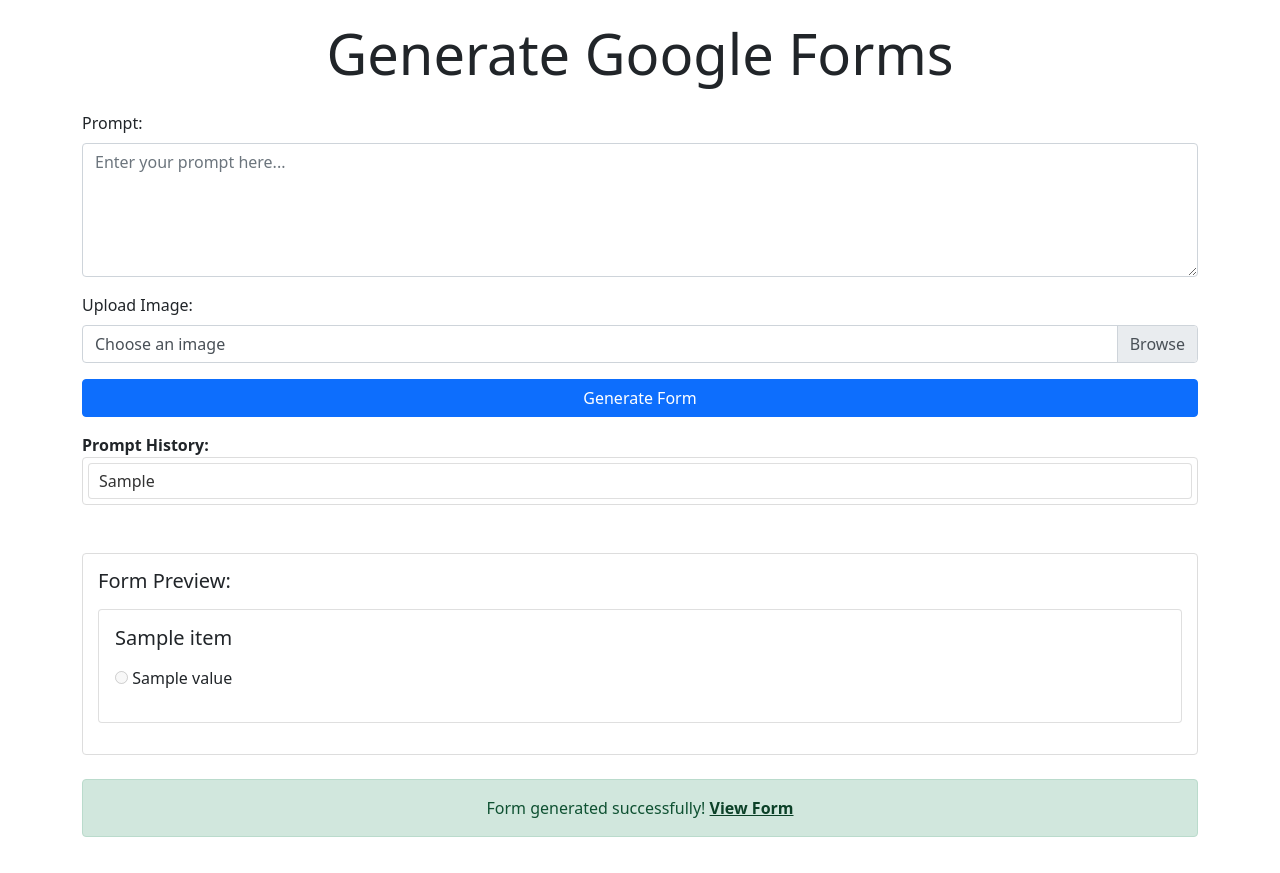
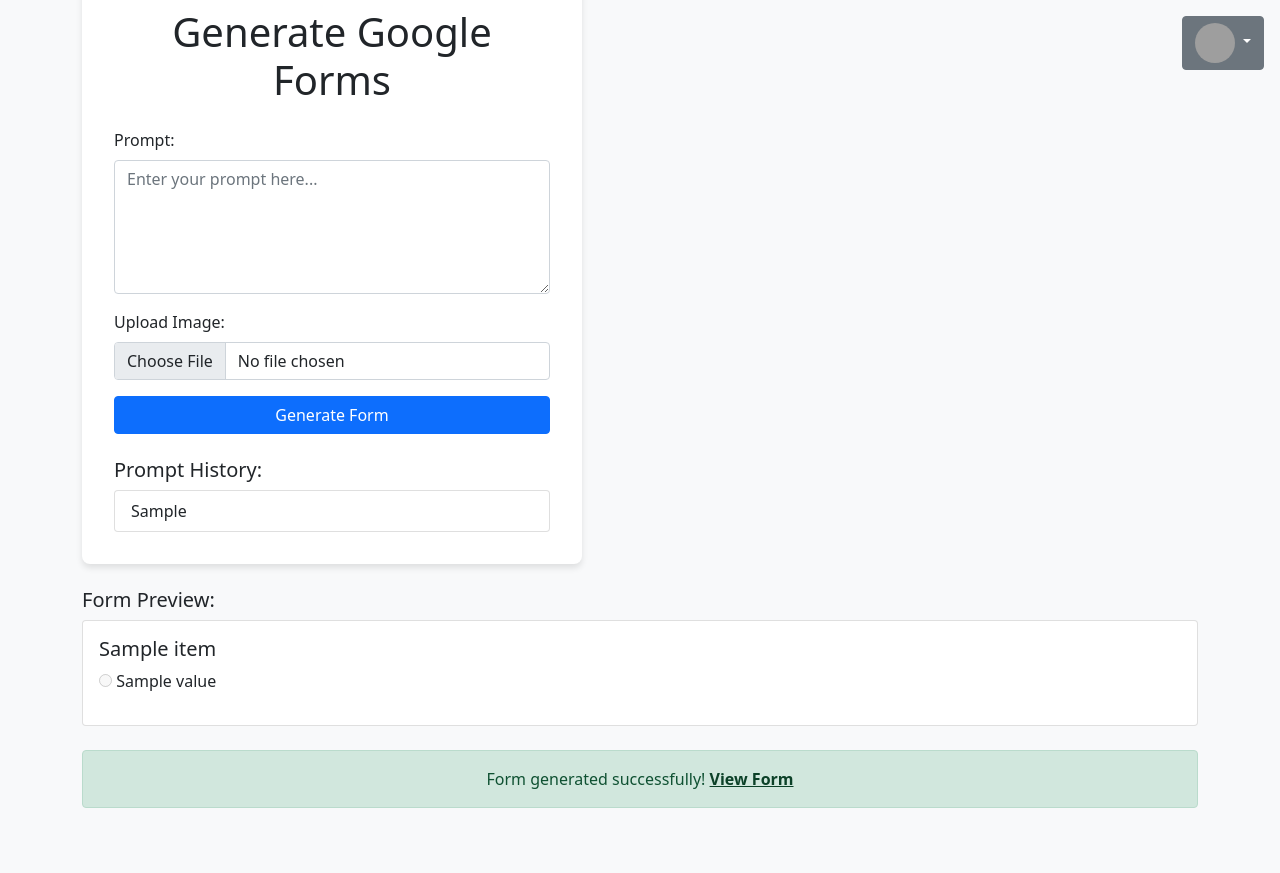
Before and after one commit to Gunn1/Formcreator, a Flask app: template templates/index.html in a window 1280 px wide. After the commit the page ends 808 px from the top, so only its background shows below. Run offline with Flask 3, Linux system fonts and the light colour scheme; the visitor is signed in with stand-in values (Sample User, id 1); the template is opened without the code that fills it: most values are stand-ins (such as "Sample title", 1, 10 or a date in 2020); some libraries are stand-ins or nearby versions; grey boxes are pictures that could not be loaded.

Commit message:
added profile picture

```diff
--- a/templates/index.html
+++ b/templates/index.html
@@ -5,73 +5,76 @@
     <meta name="viewport" content="width=device-width, initial-scale=1.0" />
     <title>Generate Google Forms</title>
     <link
-      rel="stylesheet"
-      href="https://stackpath.bootstrapcdn.com/bootstrap/4.5.2/css/bootstrap.min.css"
-    />
-    <link
       href="https://cdn.jsdelivr.net/npm/bootstrap@5.1.3/dist/css/bootstrap.min.css"
       rel="stylesheet"
     />
     <style>
       body {
-        padding: 20px;
+        background-color: #f8f9fa;
+        display: flex;
+        justify-content: center;
+        align-items: center;
+        height: 100vh;
+        margin: 0;
       }
-      textarea {
-        resize: vertical;
+      .login-container,
+      .app-container {
+        max-width: 500px;
+        background: #fff;
+        padding: 2rem;
+        border-radius: 8px;
+        box-shadow: 0 4px 6px rgba(0, 0, 0, 0.1);
       }
-      .prompt-container {
-        margin-bottom: 3rem;
-      }
-      .prompt-history {
-        max-height: 300px;
-        overflow-y: auto;
-        border: 1px solid #ddd;
-        border-radius: 4px;
-        padding: 5px;
-      }
-      .prompt-history a {
-        display: block;
-        padding: 5px 10px;
-        cursor: pointer;
-        text-decoration: none;
-        color: #333;
-      }
-      .prompt-history a:hover {
-        background-color: #f5f5f5;
-      }
-      .correct-answer {
-        font-weight: bold;
-        color: green;
-      }
-      .form-preview {
-        border: 1px solid #ddd;
-        border-radius: 4px;
-        padding: 15px;
-        margin-bottom: 1.5rem;
-      }
-      .form-preview h5 {
-        margin-bottom: 1rem;
+      .profile-menu {
+        position: absolute;
+        top: 1rem;
+        right: 1rem;
       }
     </style>
   </head>
   <body>
     <div class="container">
-      <h1 class="display-4 text-center mb-4">Generate Google Forms</h1>
-
-      <div class="prompt-container">
       {% if "credentials" not in session %}
-        <p class="text-center">
-          Please log in with your Google account to use this application.
+      <div class="login-container text-center">
+        <h1 class="mb-4">Welcome to Google Forms Generator</h1>
+        <p class="mb-4">
+          Log in with your Google account to start creating forms.
         </p>
-        <div class="text-center">
         <a href="{{ url_for('login') }}" class="btn btn-primary btn-lg"
           >Login with Google</a
         >
       </div>
       {% else %}
+      <div class="profile-menu dropdown">
+        <button
+          class="btn btn-secondary dropdown-toggle"
+          type="button"
+          id="profileMenuButton"
+          data-bs-toggle="dropdown"
+          aria-expanded="false"
+        >
+          <img
+            src="{{ user_profile_pic }}"
+            alt="Profile Picture"
+            class="rounded-circle"
+            width="40"
+            height="40"
+          />
+        </button>
+        <ul
+          class="dropdown-menu dropdown-menu-end"
+          aria-labelledby="profileMenuButton"
+        >
+          <li>
+            <a class="dropdown-item" href="{{ url_for('logout') }}">Logout</a>
+          </li>
+        </ul>
+      </div>
+      <div class="app-container">
+        <h1 class="text-center mb-4">Generate Google Forms</h1>
         <form method="POST" enctype="multipart/form-data">
-          <div class="form-group">
-            <label for="prompt">Prompt:</label>
+          <div class="mb-3">
+            <label for="prompt" class="form-label">Prompt:</label>
             <textarea
               class="form-control"
               id="prompt"
@@ -82,40 +85,36 @@
             ></textarea>
           </div>
 
-          <div class="form-group">
-            <label for="file">Upload Image:</label>
-            <div class="custom-file">
+          <div class="mb-3">
+            <label for="file" class="form-label">Upload Image:</label>
             <input
               type="file"
-                class="custom-file-input"
+              class="form-control"
               id="file"
               name="file"
               accept="image/*, application/pdf"
             />
-              <label class="custom-file-label" for="file"
-                >Choose an image</label
-              >
-            </div>
           </div>
 
-          <button type="submit" class="btn btn-primary btn-block">
+          <button type="submit" class="btn btn-primary w-100">
             Generate Form
           </button>
         </form>
 
-        <div class="mt-3">
-          <strong>Prompt History:</strong>
-          <div class="prompt-history">
+        <div class="mt-4">
+          <h5>Prompt History:</h5>
+          <div class="list-group">
             {% for p in prompt_history %}
-            <a href="#" class="list-group-item">{{ p }}</a>
+            <a href="#" class="list-group-item list-group-item-action"
+              >{{ p }}</a
+            >
             {% endfor %}
           </div>
         </div>
-        {% endif %}
       </div>
 
       {% if form_preview_data %}
-      <div class="form-preview">
+      <div class="mt-4">
         <h5>Form Preview:</h5>
         {% for request in form_preview_data.requests %} {% if request.createItem
         %}
@@ -130,7 +129,7 @@
               %} {% set is_correct = option.value in
               request.createItem.item.questionItem.question.grading.correctAnswers.answers|map(attribute='value')|list
               %}
-              <li {% if is_correct %}class="correct-answer" {% endif %}>
+              <li {% if is_correct %}class="text-success fw-bold" {% endif %}>
                 <input type="radio" disabled /> {{ option.value }}
               </li>
               {% endfor %}
@@ -151,23 +150,19 @@
       <div class="alert alert-danger mt-4" role="alert">
         {{ error_message }}
       </div>
-      {% endif %}
+      {% endif %} {% endif %}
     </div>
-    <!-- Include Bootstrap JS and CSS -->
 
     <script src="https://cdn.jsdelivr.net/npm/bootstrap@5.1.3/dist/js/bootstrap.bundle.min.js"></script>
-    <script src="https://code.jquery.com/jquery-3.5.1.slim.min.js"></script>
-    <script src="https://cdn.jsdelivr.net/npm/@popperjs/core@2.9.3/dist/umd/popper.min.js"></script>
-    <script src="https://stackpath.bootstrapcdn.com/bootstrap/4.5.2/js/bootstrap.min.js"></script>
     <script>
       document.addEventListener("DOMContentLoaded", function () {
-        const historyItems = document.querySelectorAll(".prompt-history a"); // More specific selector
+        const historyItems = document.querySelectorAll(".list-group-item");
         const promptTextarea = document.getElementById("prompt");
 
         historyItems.forEach((item) => {
           item.addEventListener("click", function (event) {
-            event.preventDefault(); // Prevent default link behavior
-            promptTextarea.value = item.textContent.trim(); // Trim whitespace
+            event.preventDefault();
+            promptTextarea.value = item.textContent.trim();
           });
         });
       });
```
Lines whose indentation alone changed are shown as unchanged.
